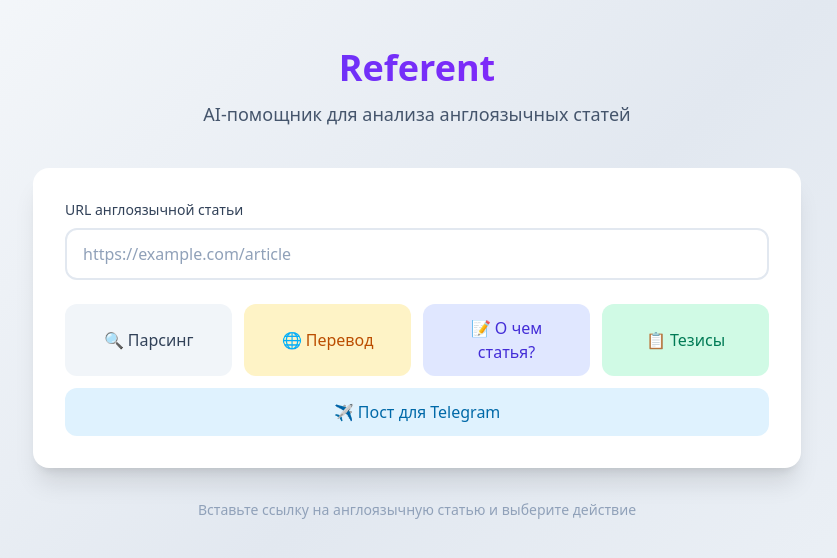
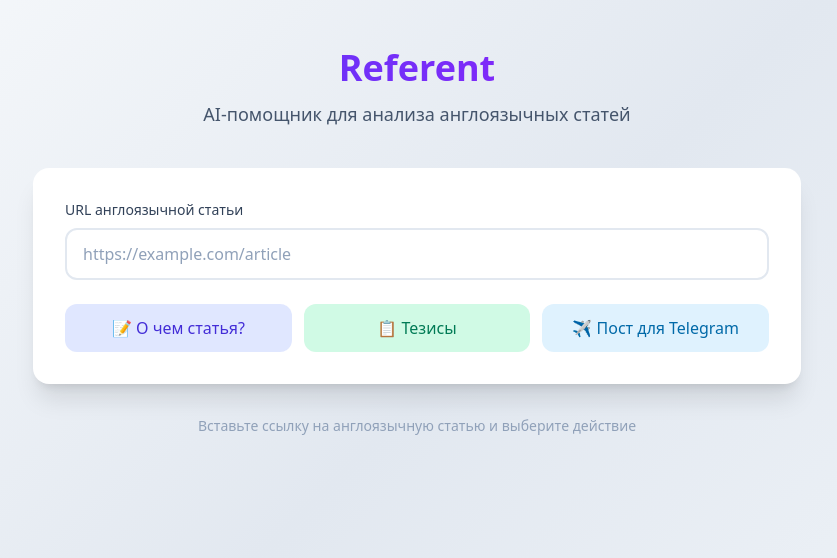
Before and after one commit to KHaberland/referent, a Next.js app: page / in a window 1280 px wide. Shown: the top 558 px of the page, without its empty margins (223-1060 px from the left). Built offline with nearby package versions, Linux system fonts and the light colour scheme.

Commit message:
Refactor homepage functionality: remove translation and parsing actions, update action types, and streamline UI elements for article analysis

```diff
--- a/app/api/translate/route.ts
+++ /dev/null
@@ -1,79 +0,0 @@
-import { NextRequest, NextResponse } from 'next/server';
-
-export async function POST(request: NextRequest) {
-  try {
-    const { content, title } = await request.json();
-
-    if (!content) {
-      return NextResponse.json(
-        { error: 'Контент для перевода не указан' },
-        { status: 400 }
-      );
-    }
-
-    const apiKey = process.env.OPENROUTER_API_KEY;
-
-    if (!apiKey) {
-      return NextResponse.json(
-        { error: 'API ключ OpenRouter не настроен' },
-        { status: 500 }
-      );
-    }
-
-    const response = await fetch('https://openrouter.ai/api/v1/chat/completions', {
-      method: 'POST',
-      headers: {
-        'Authorization': `Bearer ${apiKey}`,
-        'Content-Type': 'application/json',
-        'HTTP-Referer': process.env.NEXT_PUBLIC_APP_URL || 'http://localhost:3000',
-        'X-Title': 'Referent - Article Translator',
-      },
-      body: JSON.stringify({
-        model: 'deepseek/deepseek-chat',
-        messages: [
-          {
-            role: 'system',
-            content: `Ты профессиональный переводчик с английского на русский язык.
-Переводи текст точно и естественно, сохраняя смысл и стиль оригинала.
-Не добавляй никаких комментариев или пояснений - только перевод.
-Сохраняй структуру абзацев оригинального текста.`
-          },
-          {
-            role: 'user',
-            content: `Переведи следующую статью на русский язык:\n\n${title ? `Заголовок: ${title}\n\n` : ''}${content}`
-          }
-        ],
-        temperature: 0.3,
-        max_tokens: 8000,
-      }),
-    });
-
-    if (!response.ok) {
-      const errorData = await response.json().catch(() => ({}));
-      console.error('OpenRouter API error:', errorData);
-      const errorMessage = errorData?.error?.message || errorData?.message || JSON.stringify(errorData);
-      return NextResponse.json(
-        { error: `Ошибка API OpenRouter: ${response.status} - ${errorMessage}` },
-        { status: response.status }
-      );
-    }
-
-    const data = await response.json();
-    const translation = data.choices?.[0]?.message?.content;
-
-    if (!translation) {
-      return NextResponse.json(
-        { error: 'Не удалось получить перевод' },
-        { status: 500 }
-      );
-    }
-
-    return NextResponse.json({ translation });
-  } catch (error) {
-    console.error('Translation error:', error);
-    return NextResponse.json(
-      { error: `Ошибка перевода: ${error instanceof Error ? error.message : 'Неизвестная ошибка'}` },
-      { status: 500 }
-    );
-  }
-}
--- a/app/page.tsx
+++ b/app/page.tsx
@@ -2,7 +2,7 @@
 
 import { useState } from 'react';
 
-type ActionType = 'parse' | 'summary' | 'theses' | 'telegram' | 'translate' | null;
+type ActionType = 'summary' | 'theses' | 'telegram' | null;
 
 interface ParsedArticle {
   date: string | null;
@@ -59,29 +59,7 @@
         return;
       }
 
-      if (action === 'parse') {
-        // Просто показываем результат парсинга
-        const jsonResult = JSON.stringify(parsed, null, 2);
-        setResult(jsonResult);
-      } else if (action === 'translate') {
-        // Перевод статьи через OpenRouter AI (DeepSeek)
-        const translateResponse = await fetch('/api/translate', {
-          method: 'POST',
-          headers: { 'Content-Type': 'application/json' },
-          body: JSON.stringify({
-            content: parsed.content,
-            title: parsed.title
-          }),
-        });
-
-        const translateData = await translateResponse.json();
-
-        if (!translateResponse.ok) {
-          throw new Error(translateData.error || 'Ошибка перевода');
-        }
-
-        setResult(`📄 ${parsed.title}\n📅 Дата: ${parsed.date || 'не указана'}\n\n────────────────────────────\n\n${translateData.translation}`);
-      } else if (action === 'summary') {
+      if (action === 'summary') {
         // Анализ статьи — о чём она
         const summaryResponse = await fetch('/api/summary', {
           method: 'POST',
@@ -174,52 +152,6 @@
           {/* Кнопки действий */}
           <div className="flex flex-wrap gap-3 mt-6">
             <button
-              onClick={() => handleAction('parse')}
-              disabled={loading}
-              className={`flex-1 min-w-[140px] px-6 py-3 rounded-xl font-medium transition-all duration-200
-                ${activeAction === 'parse' && loading
-                  ? 'bg-slate-600 text-white'
-                  : 'bg-slate-100 text-slate-700 hover:bg-slate-600 hover:text-white'
-                }
-                disabled:opacity-50 disabled:cursor-not-allowed`}
-            >
-              {activeAction === 'parse' && loading ? (
-                <span className="flex items-center justify-center gap-2">
-                  <svg className="animate-spin h-5 w-5" viewBox="0 0 24 24">
-                    <circle className="opacity-25" cx="12" cy="12" r="10" stroke="currentColor" strokeWidth="4" fill="none" />
-                    <path className="opacity-75" fill="currentColor" d="M4 12a8 8 0 018-8V0C5.373 0 0 5.373 0 12h4z" />
-                  </svg>
-                  Парсинг...
-                </span>
-              ) : (
-                '🔍 Парсинг'
-              )}
-            </button>
-
-            <button
-              onClick={() => handleAction('translate')}
-              disabled={loading}
-              className={`flex-1 min-w-[140px] px-6 py-3 rounded-xl font-medium transition-all duration-200
-                ${activeAction === 'translate' && loading
-                  ? 'bg-amber-600 text-white'
-                  : 'bg-amber-100 text-amber-700 hover:bg-amber-600 hover:text-white'
-                }
-                disabled:opacity-50 disabled:cursor-not-allowed`}
-            >
-              {activeAction === 'translate' && loading ? (
-                <span className="flex items-center justify-center gap-2">
-                  <svg className="animate-spin h-5 w-5" viewBox="0 0 24 24">
-                    <circle className="opacity-25" cx="12" cy="12" r="10" stroke="currentColor" strokeWidth="4" fill="none" />
-                    <path className="opacity-75" fill="currentColor" d="M4 12a8 8 0 018-8V0C5.373 0 0 5.373 0 12h4z" />
-                  </svg>
-                  Перевод...
-                </span>
-              ) : (
-                '🌐 Перевод'
-              )}
-            </button>
-
-            <button
               onClick={() => handleAction('summary')}
               disabled={loading}
               className={`flex-1 min-w-[140px] px-6 py-3 rounded-xl font-medium transition-all duration-200
@@ -302,10 +234,7 @@
                 <div className="flex items-center justify-center h-[200px]">
                   <div className="flex flex-col items-center gap-4">
                     <div className="w-12 h-12 border-4 border-indigo-200 border-t-indigo-600 rounded-full animate-spin"></div>
-                    <p className="text-slate-500">
-                      {activeAction === 'parse' ? 'Парсинг статьи...' :
-                       activeAction === 'translate' ? 'Перевод статьи...' : 'AI анализирует статью...'}
-                    </p>
+                    <p className="text-slate-500">AI анализирует статью...</p>
                   </div>
                 </div>
               ) : (
```
